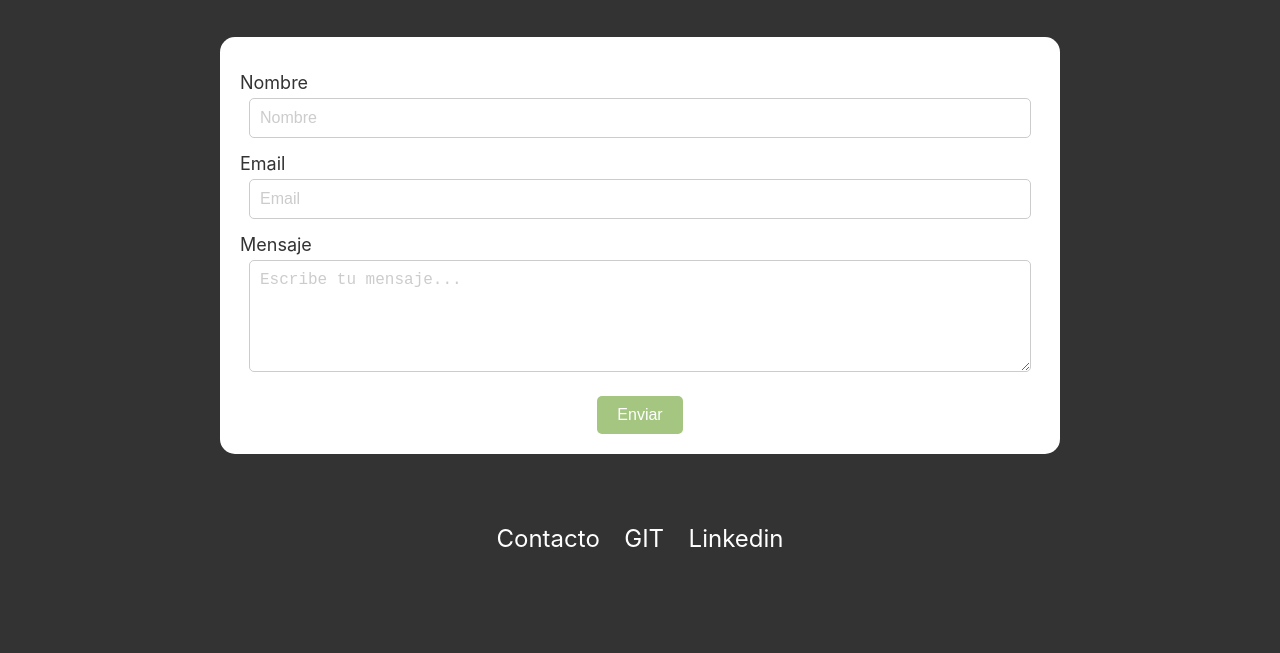
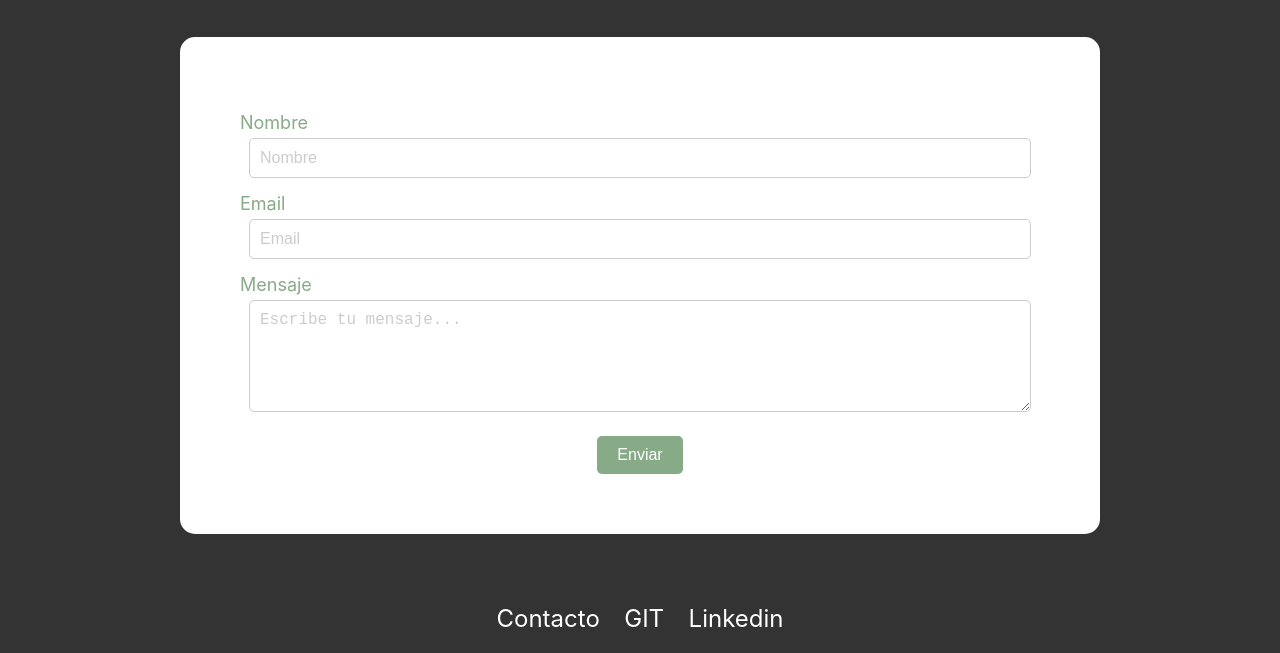
Before and after one commit to Estefaniagarcilazo/actividad1-portfolio, a plain HTML site: page contacto.html in a window 1280 px wide. Shown: the part 181-834 px from the top of the page. Before the commit the page ends 800 px from the top, so only its background shows below. Drawn offline with Linux system fonts and the light colour scheme.

Commit message:
Update estilocss.css

```diff
--- a/css/estilocss.css
+++ b/css/estilocss.css
@@ -161,12 +161,13 @@ footer {
     color: azure;
 }
 
+
 /*contacto*/
 .contact-form {
     background-color: #FFFFFF;
-    color:#333333;
+    color: #87ab87;
     border-radius: 15px;
-    padding: 20px;
+    padding: 60px;
     margin: 20px auto;
     width: 80%;
     max-width: 800px;
@@ -186,7 +187,7 @@ footer {
     border: 1px solid #CCCCCC;
     border-radius: 5px;
     font-size: 16px;
-    color:#A4C681;
+    color: #0C0225;
 }
 
 .contact-form input::placeholder, .contact-form textarea::placeholder {
@@ -194,7 +195,7 @@ footer {
 }
 
 .contact-form button {
-    background-color:#A4C681;
+    background-color: #87ab87;
     color: #FFFFFF;
     border: none;
     padding: 10px 20px;
@@ -205,7 +206,7 @@ footer {
 }
 
 .contact-form button:hover {
-    background-color:#CCCCCC;
+    background-color: #2b2b2b;
 }
 
 /*habilidades*/
```
